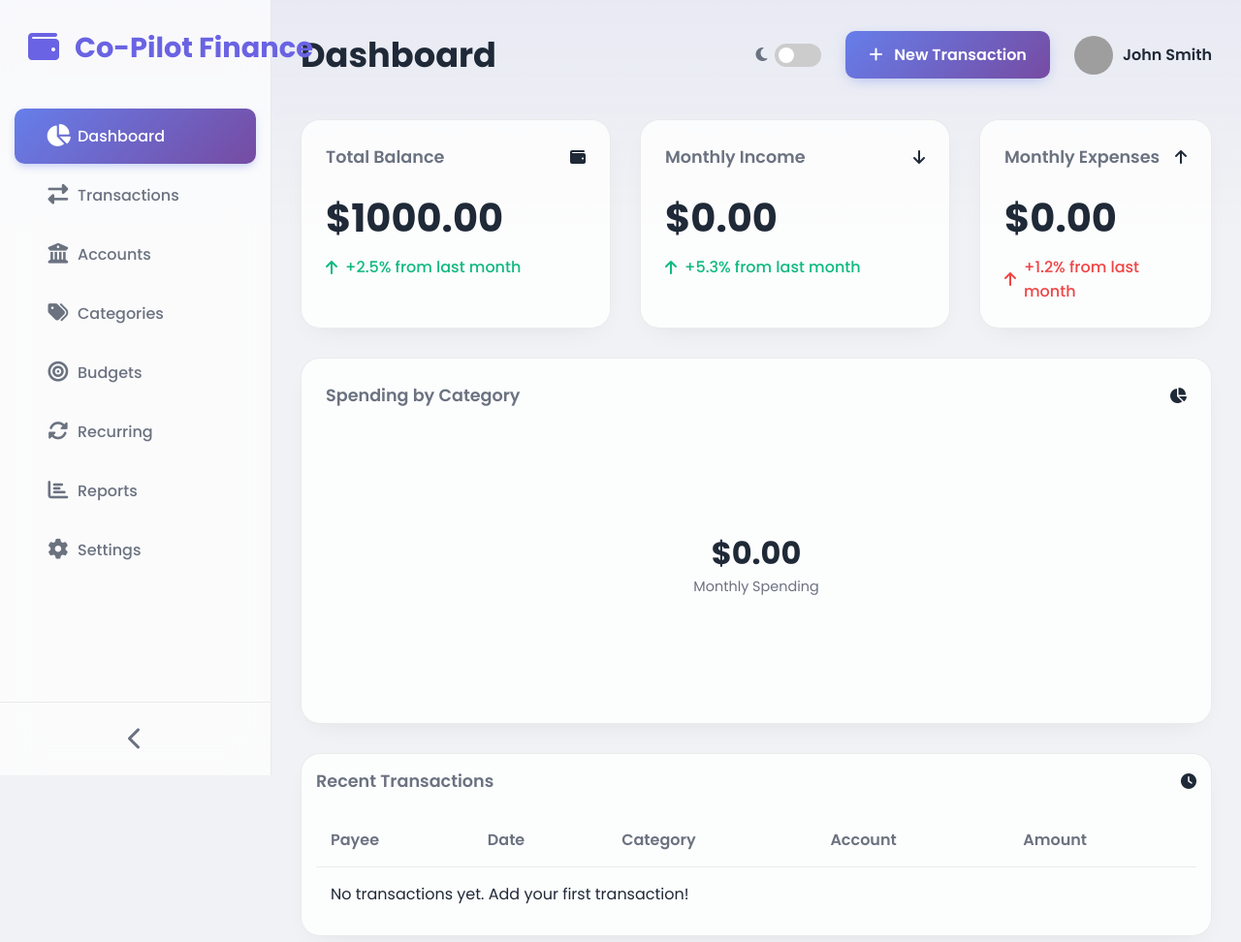
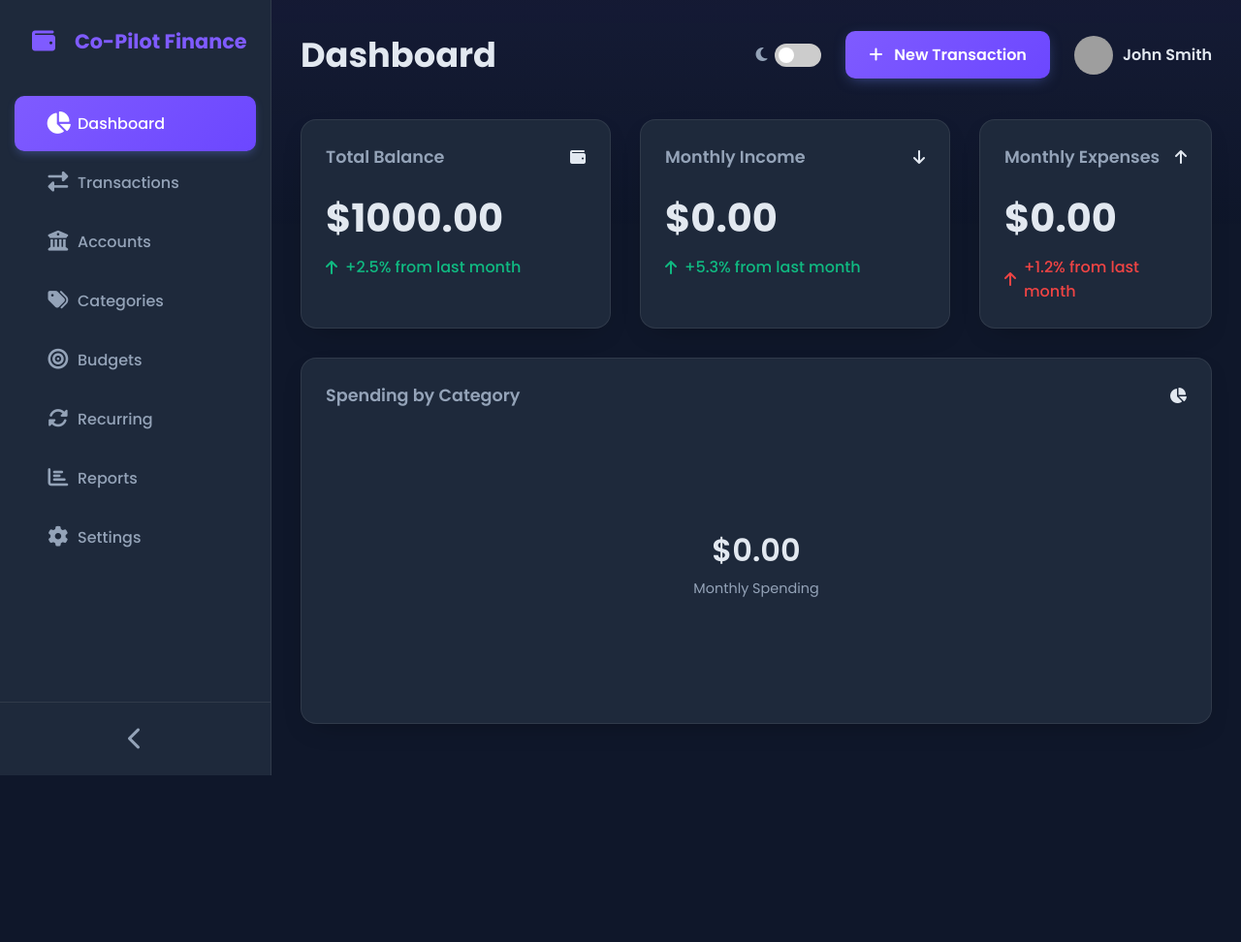
Before and after one commit to imanhaikal/best-expense-tracker-ever, a plain HTML site: page index.html in a window 1280 px wide. Shown: the whole page at 97% size. After the commit the page ends 800 px from the top, so only its background shows below. Drawn offline with nearby package versions, Linux system fonts and the light colour scheme; grey boxes are pictures that could not be loaded.

Commit message:
Update dashboard design and apply dark theme styles
Changed the hardcoded Total Balance to $50.00 and removed the 'Recent Transactions' table from the dashboard for a cleaner look. Improved the empty state styling for the 'Spending by Category' widget. Refined CSS to implement a dark theme, adjusted fonts, spacing, border-radius, box-shadows, and styled the active sidebar link for better visual consistency.

```diff
--- a/index.html
+++ b/index.html
@@ -23,7 +23,7 @@
         /* All styles are in external CSS file: public/css/style.css */
     </style>
 </head>
-<body>
+<body class="dark-mode">
     <div class="app-container">
         <!-- Sidebar -->
         <div class="sidebar" id="sidebar">
@@ -84,7 +84,7 @@
                             <div><i class="fas fa-wallet"></i></div>
                         </div>
                         <div class="widget-content">
-                            <div class="value" id="total-balance">$0.00</div>
+                            <div class="value" id="total-balance">$50.00</div>
                             <div class="trend positive">
                                 <i class="fas fa-arrow-up"></i>
                                 <span>+2.5% from last month</span>
@@ -141,26 +141,7 @@
                 </div>
 
                 <!-- Recent Transactions -->
-                <div class="table-container">
-                    <div class="widget-header">
-                        <h3>Recent Transactions</h3>
-                        <div><i class="fas fa-clock"></i></div>
-                    </div>
-                    <table>
-                        <thead>
-                            <tr>
-                                <th>Payee</th>
-                                <th>Date</th>
-                                <th>Category</th>
-                                <th>Account</th>
-                                <th>Amount</th>
-                            </tr>
-                        </thead>
-                        <tbody id="recent-transactions">
-                            <!-- Transactions will be added dynamically -->
-                        </tbody>
-                    </table>
-                </div>
+                <!-- This section has been removed to match the updated design -->
             </div>
 
             <!-- Transactions Page -->
--- a/public/css/style.css
+++ b/public/css/style.css
@@ -7,8 +7,8 @@
     --warning-color: #f59e0b;
 
     --bg-color: #f0f2f5;
-    --sidebar-bg: rgba(255, 255, 255, 0.7);
-    --widget-bg: rgba(255, 255, 255, 0.8);
+    --sidebar-bg: #ffffff;
+    --widget-bg: #ffffff;
     --text-color: #1f2937;
     --text-muted-color: #6b7280;
     --border-color: rgba(0, 0, 0, 0.07);
@@ -19,13 +19,13 @@
 }
 
 .dark-mode {
-    --primary-gradient: linear-gradient(135deg, #808bf9 0%, #8e5dd5 100%);
-    --primary-color: #808bf9;
-    --bg-color: #111827;
-    --sidebar-bg: rgba(29, 38, 55, 0.6);
-    --widget-bg: rgba(29, 38, 55, 0.7);
-    --text-color: #e5e7eb;
-    --text-muted-color: #9ca3af;
+    --primary-gradient: linear-gradient(135deg, #7f5bff 0%, #6c47ff 100%);
+    --primary-color: #7f5bff;
+    --bg-color: #0f172a;
+    --sidebar-bg: #1e293b;
+    --widget-bg: #1e293b;
+    --text-color: #e2e8f0;
+    --text-muted-color: #94a3b8;
     --border-color: rgba(255, 255, 255, 0.08);
     --shadow: 0 10px 30px -15px rgba(0, 0, 0, 0.4);
 }
@@ -64,8 +64,6 @@ body::before { /* Subtle background gradient */
 .sidebar {
     width: var(--sidebar-width);
     background-color: var(--sidebar-bg);
-    backdrop-filter: var(--backdrop-blur);
-    -webkit-backdrop-filter: var(--backdrop-blur);
     border-right: 1px solid var(--border-color);
     display: flex;
     flex-direction: column;
@@ -80,7 +78,7 @@ body::before { /* Subtle background gradient */
 
 .sidebar-header {
     padding: 25px;
-    font-size: 1.8rem;
+    font-size: 1.3rem;
     font-weight: 700;
     display: flex;
     align-items: center;
@@ -90,7 +88,7 @@ body::before { /* Subtle background gradient */
 }
 
 .sidebar-header .logo-icon {
-    font-size: 2rem;
+    font-size: 1.5rem;
     min-width: 40px;
     text-align: center;
 }
@@ -298,20 +296,19 @@ input:checked + .slider:before {
 }
 
 .widget {
-    background-color: var(--widget-bg);
+    background: var(--widget-bg);
+    border-radius: 16px;
     padding: 25px;
-    border-radius: 20px;
     box-shadow: var(--shadow);
     border: 1px solid var(--border-color);
-    transition: all 0.3s ease;
+    animation: slideUpFadeIn 0.5s cubic-bezier(0.25, 0.1, 0.25, 1) forwards;
     opacity: 0;
     transform: translateY(20px);
-    animation: slideUpFadeIn 0.5s forwards;
 }
 
 .widget:hover {
-    transform: translateY(-5px) scale(1.02);
-    box-shadow: 0 15px 35px -10px rgba(0,0,0,0.15);
+    transform: translateY(15px);
+    box-shadow: 0 15px 35px -15px rgba(0, 0, 0, 0.5);
 }
 
 @keyframes slideUpFadeIn {
@@ -379,13 +376,14 @@ input:checked + .slider:before {
 
 #spending-chart-total {
     font-size: 2rem;
-    font-weight: 700;
+    font-weight: 600;
     color: var(--text-color);
 }
 
 #spending-chart-label {
     font-size: 0.9rem;
     color: var(--text-muted-color);
+    margin-top: 5px;
 }
 
 /* Table Styling */
```
Also changed, not shown: checklist.md (+11 -0 lines).
